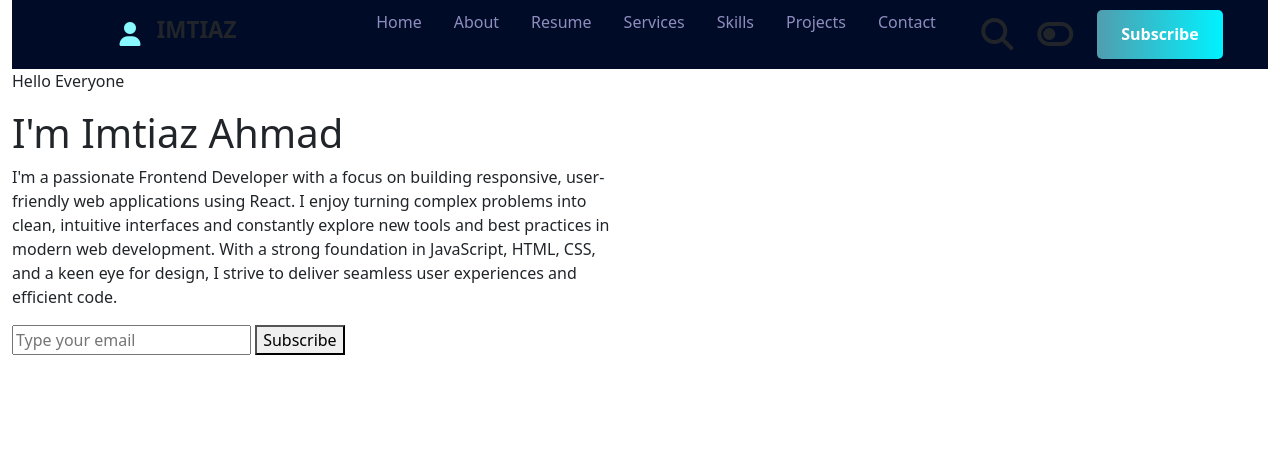
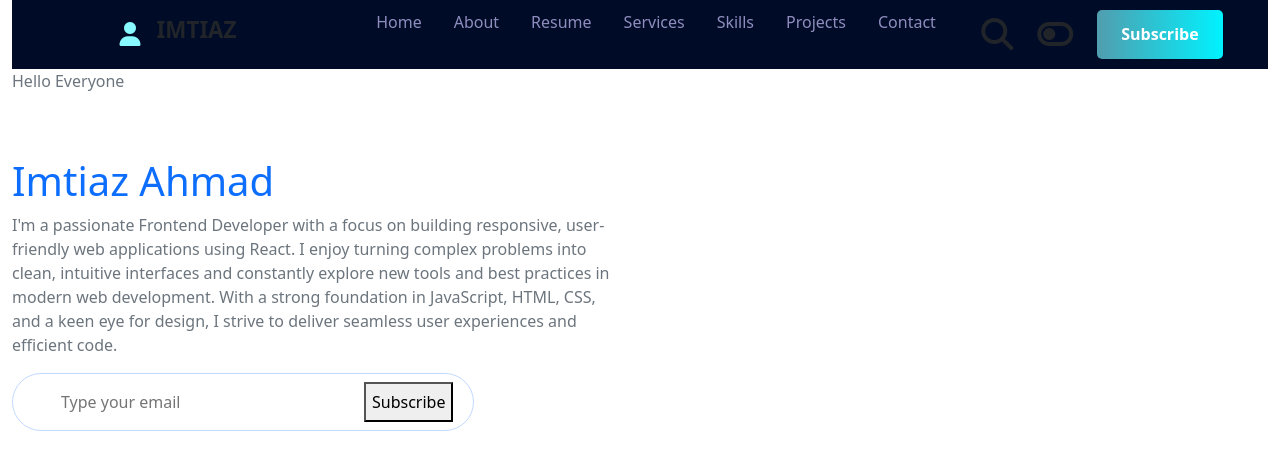
Before and after one commit to imtiazahmad-07/Portfolio, a plain HTML site: page index.html in a window 1280 px wide. Drawn offline with nearby package versions, Linux system fonts and the light colour scheme; a web font is replaced by a local one.

Commit message:
structured left hero section

```diff
--- a/index.html
+++ b/index.html
@@ -4,8 +4,17 @@
     <meta charset="UTF-8" />
     <meta name="viewport" content="width=device-width, initial-scale=1.0" />
     <link rel="stylesheet" href="style.css" />
-    <link href="https://cdn.jsdelivr.net/npm/bootstrap@5.3.5/dist/css/bootstrap.min.css" rel="stylesheet" integrity="sha384-SgOJa3DmI69IUzQ2PVdRZhwQ+dy64/BUtbMJw1MZ8t5HZApcHrRKUc4W0kG879m7" crossorigin="anonymous">
-    <script src="https://cdn.jsdelivr.net/npm/bootstrap@5.3.5/dist/js/bootstrap.bundle.min.js" integrity="sha384-k6d4wzSIapyDyv1kpU366/PK5hCdSbCRGRCMv+eplOQJWyd1fbcAu9OCUj5zNLiq" crossorigin="anonymous"></script>
+    <link
+      href="https://cdn.jsdelivr.net/npm/bootstrap@5.3.5/dist/css/bootstrap.min.css"
+      rel="stylesheet"
+      integrity="sha384-SgOJa3DmI69IUzQ2PVdRZhwQ+dy64/BUtbMJw1MZ8t5HZApcHrRKUc4W0kG879m7"
+      crossorigin="anonymous"
+    />
+    <script
+      src="https://cdn.jsdelivr.net/npm/bootstrap@5.3.5/dist/js/bootstrap.bundle.min.js"
+      integrity="sha384-k6d4wzSIapyDyv1kpU366/PK5hCdSbCRGRCMv+eplOQJWyd1fbcAu9OCUj5zNLiq"
+      crossorigin="anonymous"
+    ></script>
     <link
       rel="stylesheet"
       href="https://cdnjs.cloudflare.com/ajax/libs/font-awesome/6.7.2/css/all.min.css"
@@ -36,7 +45,7 @@
       <div class="header-right">
         <i class="fa-solid fa-magnifying-glass"></i>
         <i class="fa-solid fa-toggle-off toggle-btn"></i>
-        <button>Subscribe</button>
+        <button class="subscribe-btn">Subscribe</button>
       </div>
       <button class="menu-toggle" aria-label="Toggle navigation">☰</button>
     </header>
@@ -45,15 +54,15 @@
     <section>
       <!-- Main Div -->
 
-      <div class="row">
+      <div class="row hero-section">
         <!-- Hero Section Left -->
-        <div class="col-lg ">
-          <p>Hello Everyone</p>
-          <h1>
-            I'm
-            <span>Imtiaz Ahmad</span>
+        <div class="col-lg hero-left">
+          <p class="text-secondary">Hello Everyone</p>
+          <h1 class="text-white">
+            I'm <br />
+            <span class="text-primary"> Imtiaz Ahmad </span>
           </h1>
-          <p>
+          <p class="text-secondary">
             I'm a passionate Frontend Developer with a focus on building
             responsive, user-friendly web applications using React. I enjoy
             turning complex problems into clean, intuitive interfaces and
@@ -62,9 +71,15 @@
             a keen eye for design, I strive to deliver seamless user experiences
             and efficient code.
           </p>
-          <div>
-            <input type="email" placeholder="Type your email" />
-            <button>Subscribe</button>
+          <div
+            class="border border-primary border-opacity-25 px-4 py-2 gap-5 d-flex rounded-pill w-75 bg-transparent"
+          >
+            <input
+              type="email"
+              placeholder="Type your email"
+              class="px-4 py-2 bg-transparent border-0"
+            />
+            <button class="subscribe-btn">Subscribe</button>
           </div>
         </div>
 
```
